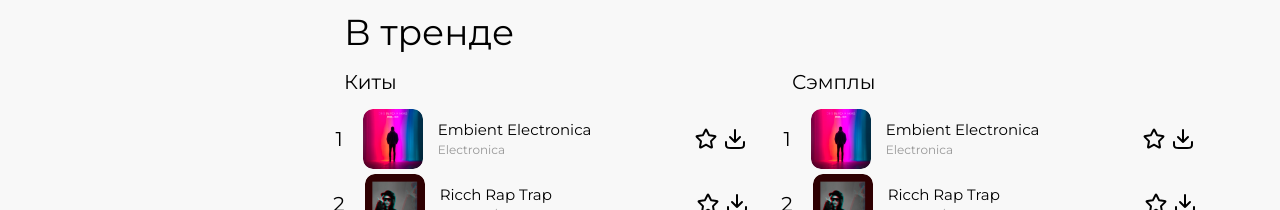
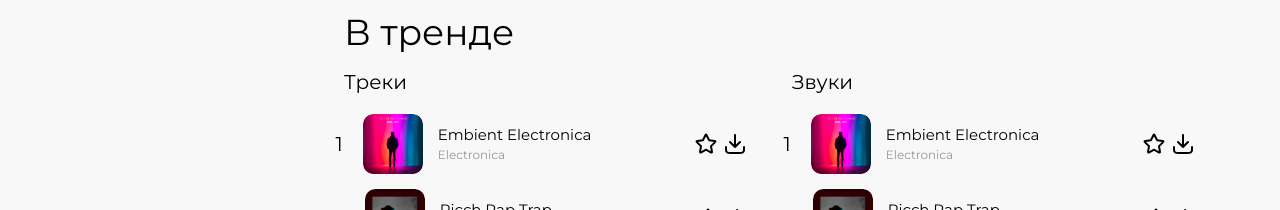
Before and after one commit to marienov/samplevault_front, a React (Create React App) app: page / in a window 1280 px wide. Shown: the part 590-800 px from the top of the page. Built offline with nearby package versions, Linux system fonts and the light colour scheme.

Commit message:
Added hover for Song

```diff
--- a/src/components/Song/Song.css
+++ b/src/components/Song/Song.css
@@ -3,11 +3,21 @@
     flex-direction: row;
     align-items: center;
     margin-bottom: 20px; */
+    padding-left: 10px;
+    padding-right: 10px;
+    padding-top: 5px ;
+    padding-bottom: 5px ;
+    border-radius: 10px;
     position: relative;
     gap: 10px;
     display: flex;
     align-items: center;
   }
+
+.song-container:hover {
+  background-color: #D9D9D9;
+}
+
   .song-info {
     gap: 5px;
     width: 30vw;
--- a/src/pages/Lenta/Lenta.jsx
+++ b/src/pages/Lenta/Lenta.jsx
@@ -16,11 +16,11 @@ const Lenta = () => {
                 <div className="trend-block">
 
                     <div className="trend-block_box">
-                        <h1 className="container-text">Киты</h1>
+                        <h1 className="container-text">Треки</h1>
                         <Cardkit></Cardkit>
                     </div>
                     <div className="trend-block_box">
-                    <h1 className="container-text">Сэмплы</h1>
+                    <h1 className="container-text">Звуки</h1>
                         <Cardkit></Cardkit>
                     </div>
                 </div>
```
